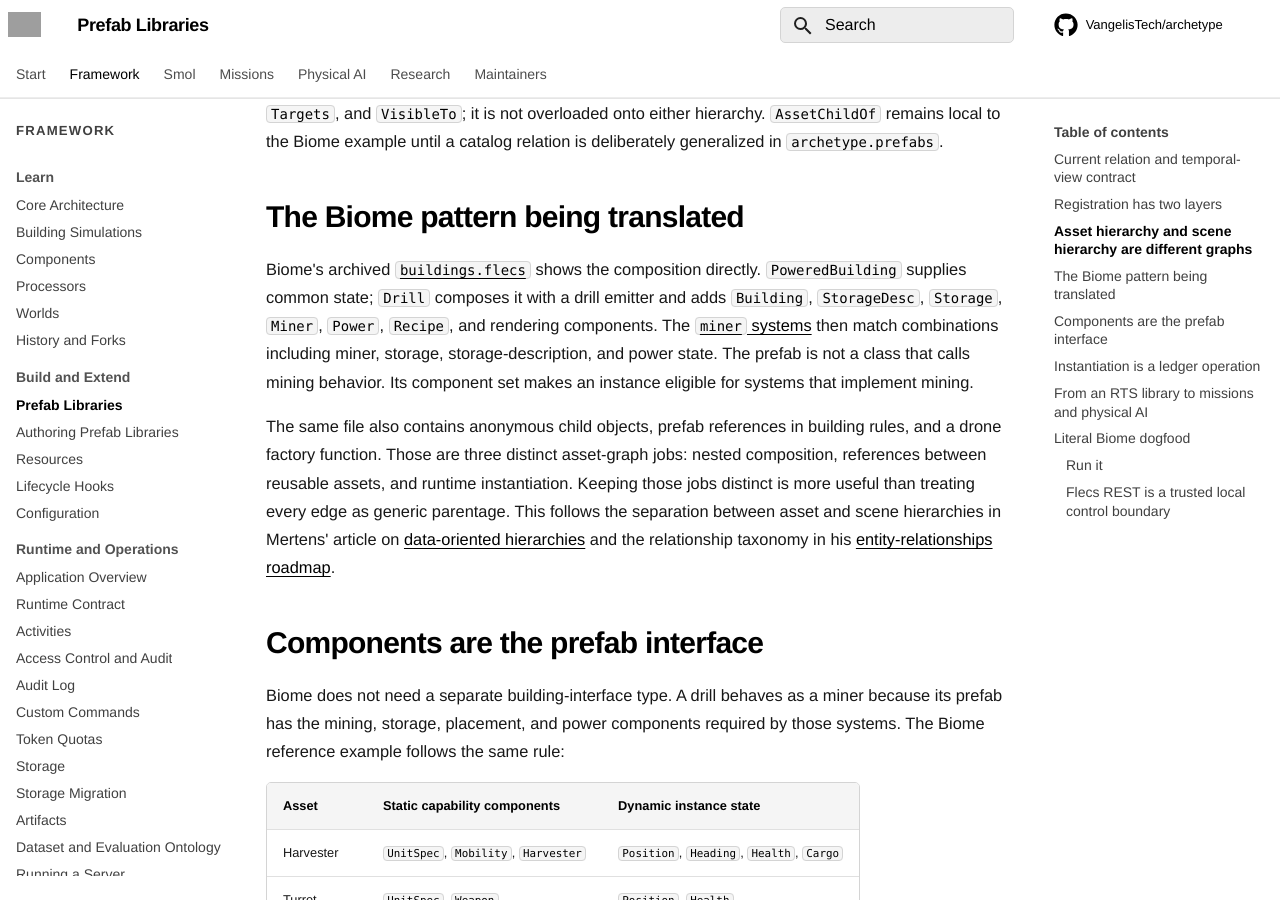
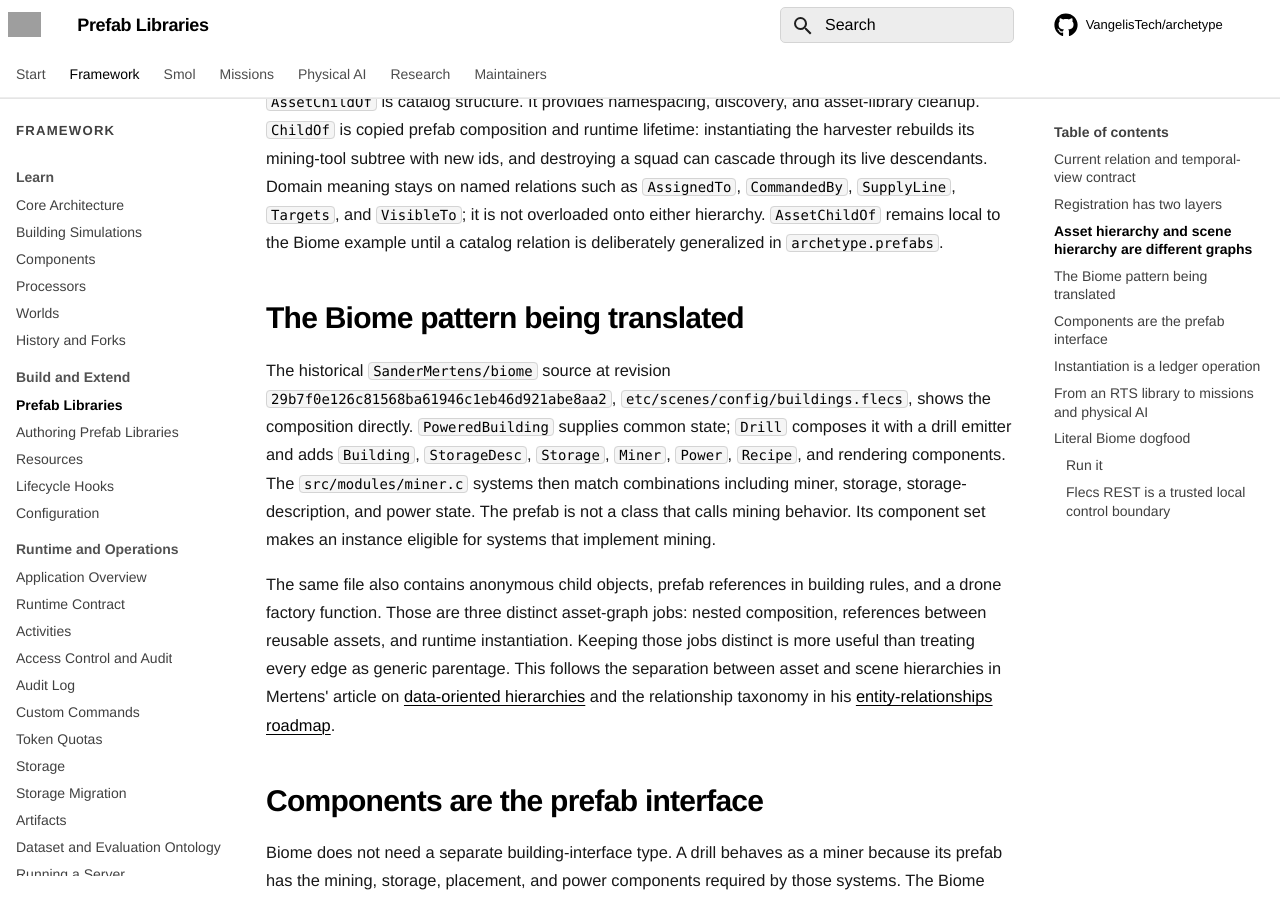
Before and after one commit to VangelisTech/archetype, an MkDocs documentation site: the page built from docs/guide/prefab-libraries.md, in a window 1280 px wide and 900 px high, scrolled down 3284 px. Built offline with MkDocs 1.6.1 and Material for MkDocs 9.7.7, drawn with Linux system fonts in a browser that asks for light colours; comment, search, counter and statistics services are not loaded; some of the changed text lies outside the part shown; grey boxes are pictures that could not be loaded.

Commit message:
fix: resolve dependency audit and unavailable Biome links
Signed-off-by: everettVT <everettVT@users.noreply.github.com>

```diff
--- a/docs/guide/prefab-libraries.md
+++ b/docs/guide/prefab-libraries.md
@@ -49,11 +49,14 @@
 
 ## Registration has two layers
 
-Biome's [`main.c`](https://github.com/SanderMertens/biome/blob/main/src/main.c)
-first imports C modules that register component metadata, systems, observers,
+The upstream `SanderMertens/biome` repository is unavailable on GitHub as of
+2026-09-09 (HTTP 404). The paths and revisions below preserve historical
+source provenance; the live dogfood bootstrap requires access to that
+repository and cannot currently be reproduced from its public URL.
+
+Biome's `src/main.c` first imports C modules that register component metadata, systems, observers,
 and hooks.  It then evaluates the root
-[`biome.flecs`](https://github.com/SanderMertens/biome/blob/main/etc/scenes/biome.flecs)
-script, which creates named prefabs and rules from those registered types.
+`etc/scenes/biome.flecs` script, which creates named prefabs and rules from those registered types.
 Archetype keeps the same code-versus-data boundary:
 
 | Biome | Archetype | Lifetime |
@@ -142,13 +145,13 @@
 
 ## The Biome pattern being translated
 
-Biome's archived
-[`buildings.flecs`](https://github.com/SanderMertens/biome/blob/29b7f0e126c81568ba61946c1eb46d921abe8aa2/etc/scenes/config/buildings.flecs)
-shows the composition directly.  `PoweredBuilding` supplies common state;
+The historical `SanderMertens/biome` source at revision
+`29b7f0e126c81568ba61946c1eb46d921abe8aa2`,
+`etc/scenes/config/buildings.flecs`, shows the composition directly.
+`PoweredBuilding` supplies common state;
 `Drill` composes it with a drill emitter and adds `Building`, `StorageDesc`,
 `Storage`, `Miner`, `Power`, `Recipe`, and rendering components.  The
-[`miner` systems](https://github.com/SanderMertens/biome/blob/main/src/modules/miner.c)
-then match combinations including miner, storage, storage-description, and
+`src/modules/miner.c` systems then match combinations including miner, storage, storage-description, and
 power state.  The prefab is not a class that calls mining behavior.  Its
 component set makes an instance eligible for systems that implement mining.
 
--- a/pyproject.toml
+++ b/pyproject.toml
@@ -156,7 +156,10 @@
 h2 = "2026-08-04T00:00:00Z"
 hpack = "2026-06-24T00:00:00Z"
 pymdown-extensions = "2026-07-03T00:00:00Z"
-pypdf = "2026-08-07T00:00:00Z"
+# PR #864 lockfile-audit fixes: pypdf 6.16.1 (2026-08-14) and
+# mkdocs-material 9.7.7 (2026-07-17), each admitted through its release day.
+pypdf = "2026-08-15T00:00:00Z"
+mkdocs-material = "2026-07-18T00:00:00Z"
 setuptools = "2026-07-05T00:00:00Z"
 pillow = "2026-07-02T00:00:00Z"
 
```
Also changed, not shown: 1 other file.
